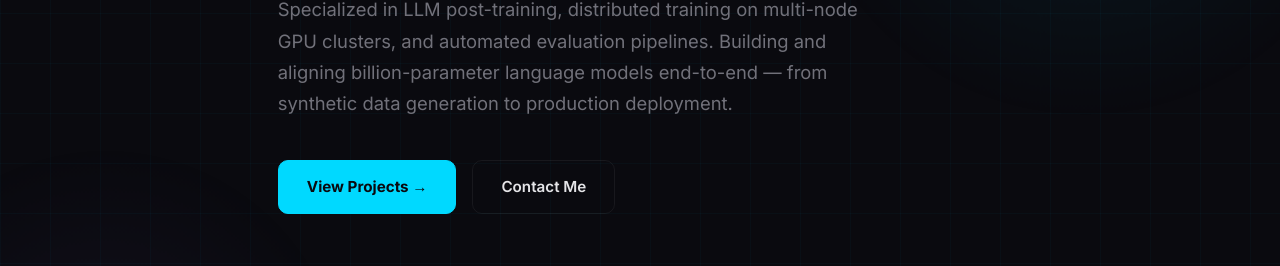
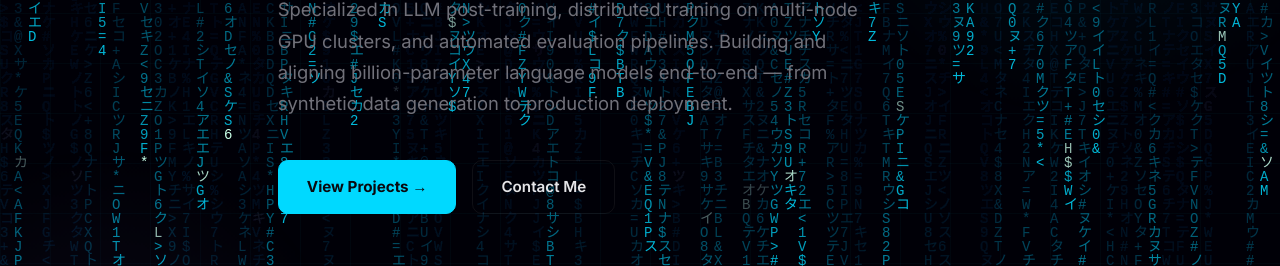
Before and after one commit to pierpierpy/pierpierpy, a plain HTML site: page index.html in a window 1280 px wide. Shown: the part 337-603 px from the top of the page. Drawn offline with Linux system fonts and the light colour scheme; animation ran at ten frames a second.

Commit message:
aggiunto matrix rain effect

```diff
--- a/index.html
+++ b/index.html
@@ -12,6 +12,8 @@
         *{margin:0;padding:0;box-sizing:border-box}
         html{scroll-behavior:smooth}
         body{font-family:'Inter',sans-serif;background:var(--bg);color:var(--text);line-height:1.6;overflow-x:hidden}
+        #matrix-canvas{position:fixed;top:0;left:0;width:100%;height:100%;z-index:-3;pointer-events:none;opacity:0;transition:opacity 1.5s ease}
+        #matrix-canvas.visible{opacity:1}
         .bg-grid{position:fixed;top:0;left:0;width:100%;height:100%;background-image:linear-gradient(rgba(0,217,255,.03) 1px,transparent 1px),linear-gradient(90deg,rgba(0,217,255,.03) 1px,transparent 1px);background-size:50px 50px;z-index:-2;pointer-events:none}
         .bg-glow{position:fixed;top:-20%;right:-10%;width:600px;height:600px;background:radial-gradient(circle,rgba(0,217,255,.08) 0%,transparent 70%);z-index:-1;pointer-events:none;animation:float 20s ease-in-out infinite}
         .bg-glow-2{position:fixed;bottom:-20%;left:-10%;width:500px;height:500px;background:radial-gradient(circle,rgba(167,139,250,.06) 0%,transparent 70%);z-index:-1;pointer-events:none;animation:float 25s ease-in-out infinite reverse}
@@ -124,6 +126,7 @@
     </style>
 </head>
 <body>
+    <canvas id="matrix-canvas"></canvas>
     <div class="bg-grid"></div>
     <div class="bg-glow"></div>
     <div class="bg-glow-2"></div>
@@ -314,6 +317,48 @@
                 nav.style.background = 'rgba(10, 10, 15, 0.8)';
             }
         });
+
+        // Matrix rain background
+        (function(){
+            const canvas = document.getElementById('matrix-canvas');
+            const ctx = canvas.getContext('2d');
+            const chars = 'ABCDEFGHIJKLMNOPQRSTUVWXYZ0123456789@#$%&*+=<>アイウエオカキクケコサシスセソタチツテトナニヌネノ';
+            let fontSize = 16;
+            let columns, drops;
+
+            function resize(){
+                canvas.width = window.innerWidth;
+                canvas.height = window.innerHeight;
+                fontSize = Math.max(12, Math.floor(window.innerWidth / 90));
+                columns = Math.floor(canvas.width / fontSize);
+                drops = Array(columns).fill(0).map(() => Math.floor(Math.random() * -canvas.height / fontSize));
+            }
+            resize();
+            window.addEventListener('resize', resize);
+
+            function draw(){
+                ctx.fillStyle = 'rgba(10, 10, 15, 0.08)';   // fade trail
+                ctx.fillRect(0, 0, canvas.width, canvas.height);
+                ctx.font = fontSize + 'px monospace';
+                for (let i = 0; i < columns; i++){
+                    const text = chars[Math.floor(Math.random() * chars.length)];
+                    ctx.fillStyle = Math.random() > 0.975 ? '#c8ffe8' : 'rgba(0, 217, 255, 0.85)';
+                    ctx.fillText(text, i * fontSize, drops[i] * fontSize);
+                    if (drops[i] * fontSize > canvas.height && Math.random() > 0.975){
+                        drops[i] = 0;
+                    }
+                    drops[i]++;
+                }
+            }
+
+            requestAnimationFrame(function tick(){
+                draw();
+                requestAnimationFrame(tick);
+            });
+
+            // Fade canvas in once the page loads
+            requestAnimationFrame(() => requestAnimationFrame(() => canvas.classList.add('visible')));
+        })();
     </script>
 </body>
 </html>
```
